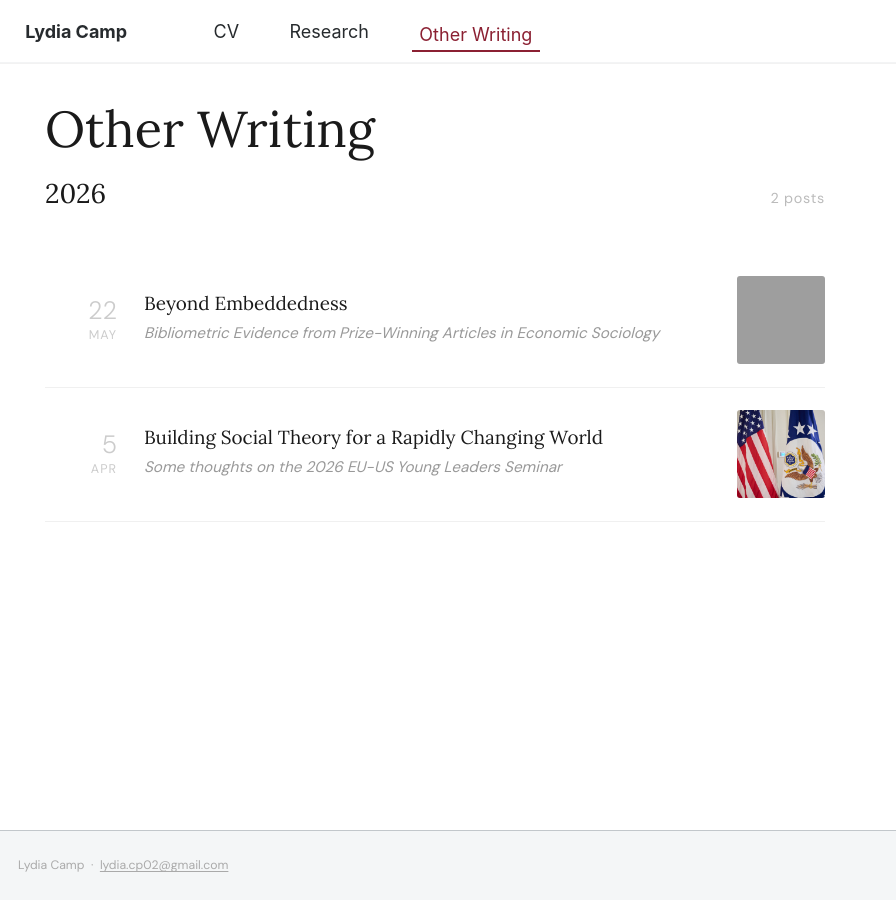
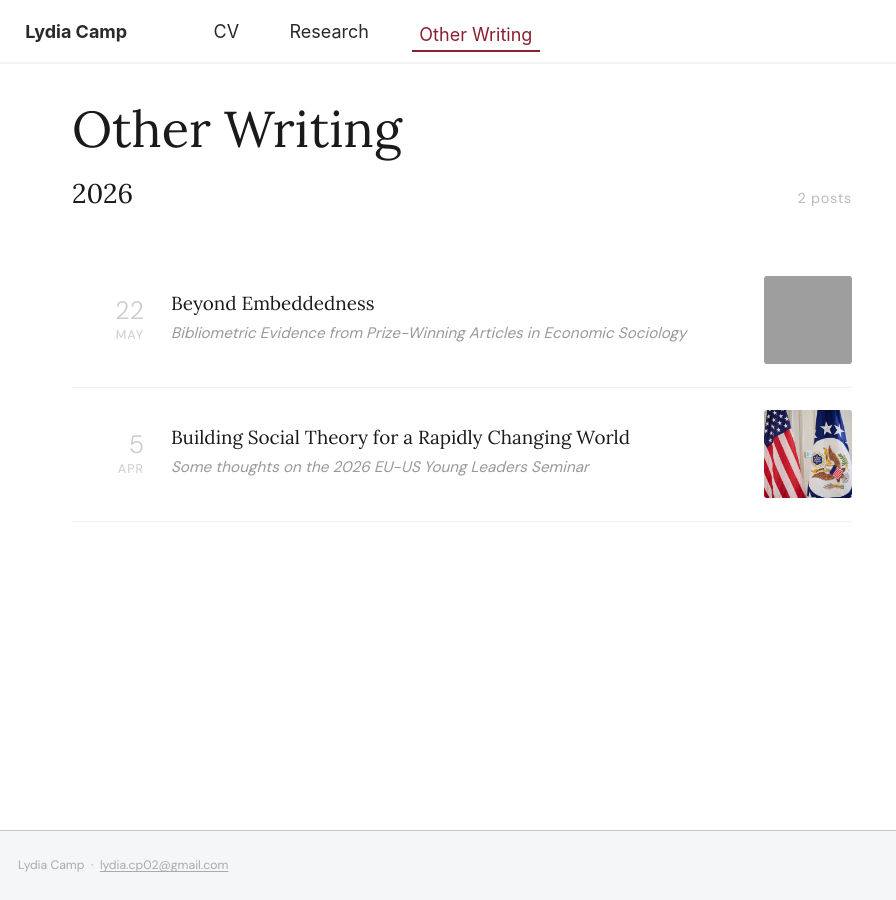
Before and after one commit to lydiagcamp/lydiagcamp.github.io, a Jekyll site: the page built from _pages/year-archive.html, in a window 1280 px wide. Shown: the whole page, without its empty margins (0-896 px from the left). Built offline with Jekyll 4.4.1, drawn with Linux system fonts in a browser that asks for light colours; grey boxes are pictures that could not be loaded.

Commit message:
Increase left padding on Research and Other Writing pages
Co-Authored-By: Claude Sonnet 4.6 <noreply@anthropic.com>

```diff
--- a/_pages/publications.html
+++ b/_pages/publications.html
@@ -22,7 +22,7 @@ redirect_from:
     float: none !important;
     margin-left: 0 !important;
     margin-right: 0 !important;
-    padding-left: 1.5rem !important;
+    padding-left: 3rem !important;
     margin-top: 0 !important;
     padding-top: 0 !important;
   }
--- a/_pages/year-archive.html
+++ b/_pages/year-archive.html
@@ -23,7 +23,7 @@ redirect_from:
     float: none !important;
     margin-left: 0 !important;
     margin-right: 0 !important;
-    padding-left: 1.5rem !important;
+    padding-left: 3rem !important;
     margin-top: 0 !important;
     padding-top: 0 !important;
   }
```
